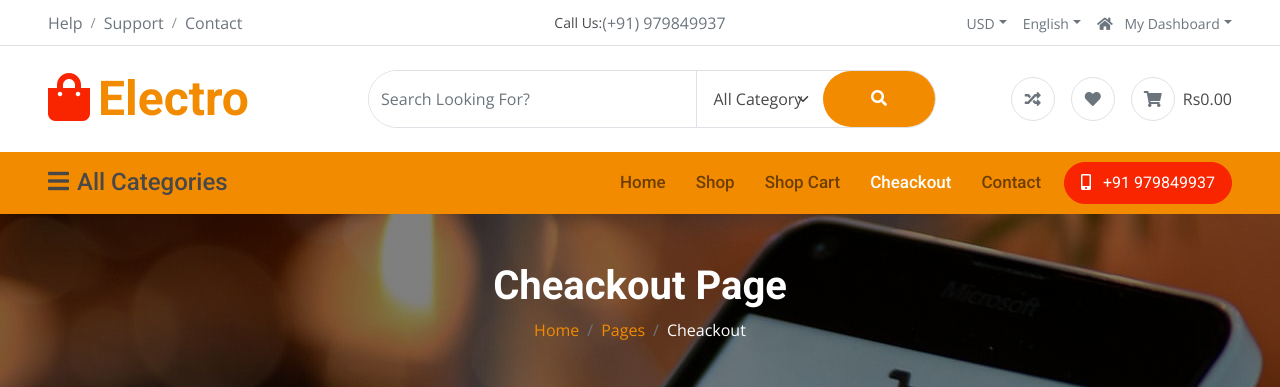
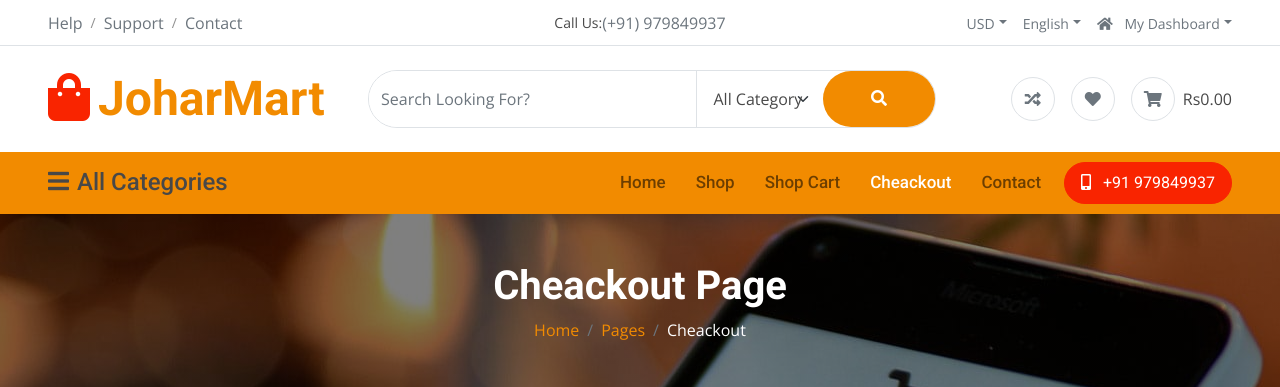
Before and after one commit to balram-Mahato/Johar-Mart, a plain HTML site: page cheackout.html in a window 1280 px wide. Shown: the top 387 px of the page. Drawn offline with nearby package versions, Linux system fonts and the light colour scheme.

Commit message:
Update cheackout.html

```diff
--- a/cheackout.html
+++ b/cheackout.html
@@ -94,7 +94,7 @@
                 <div class="col-md-4 col-lg-3 text-center text-lg-start">
                     <div class="d-inline-flex align-items-center">
                         <a href="" class="navbar-brand p-0">
-                            <h1 class="display-5 text-primary m-0"><i class="fas fa-shopping-bag text-secondary me-2"></i>Electro</h1>
+                            <h1 class="display-5 text-primary m-0"><i class="fas fa-shopping-bag text-secondary me-2"></i>JoharMart</h1>
                             <!-- <img src="img/logo.png" alt="Logo"> -->
                         </a>
                     </div>
@@ -671,4 +671,5 @@
     <script src="js/main.js"></script>
     </body>
 
+
 </html>
```
